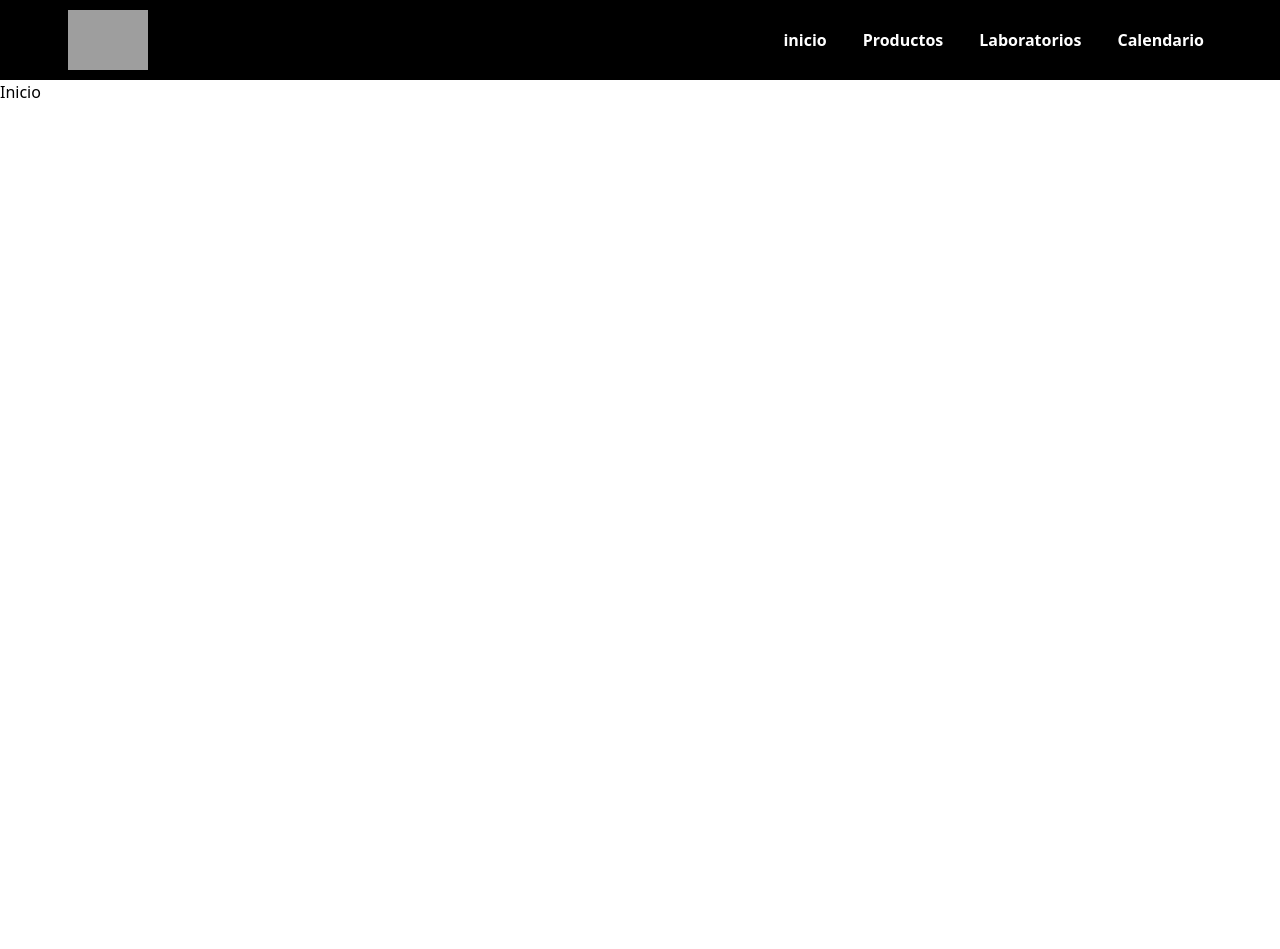
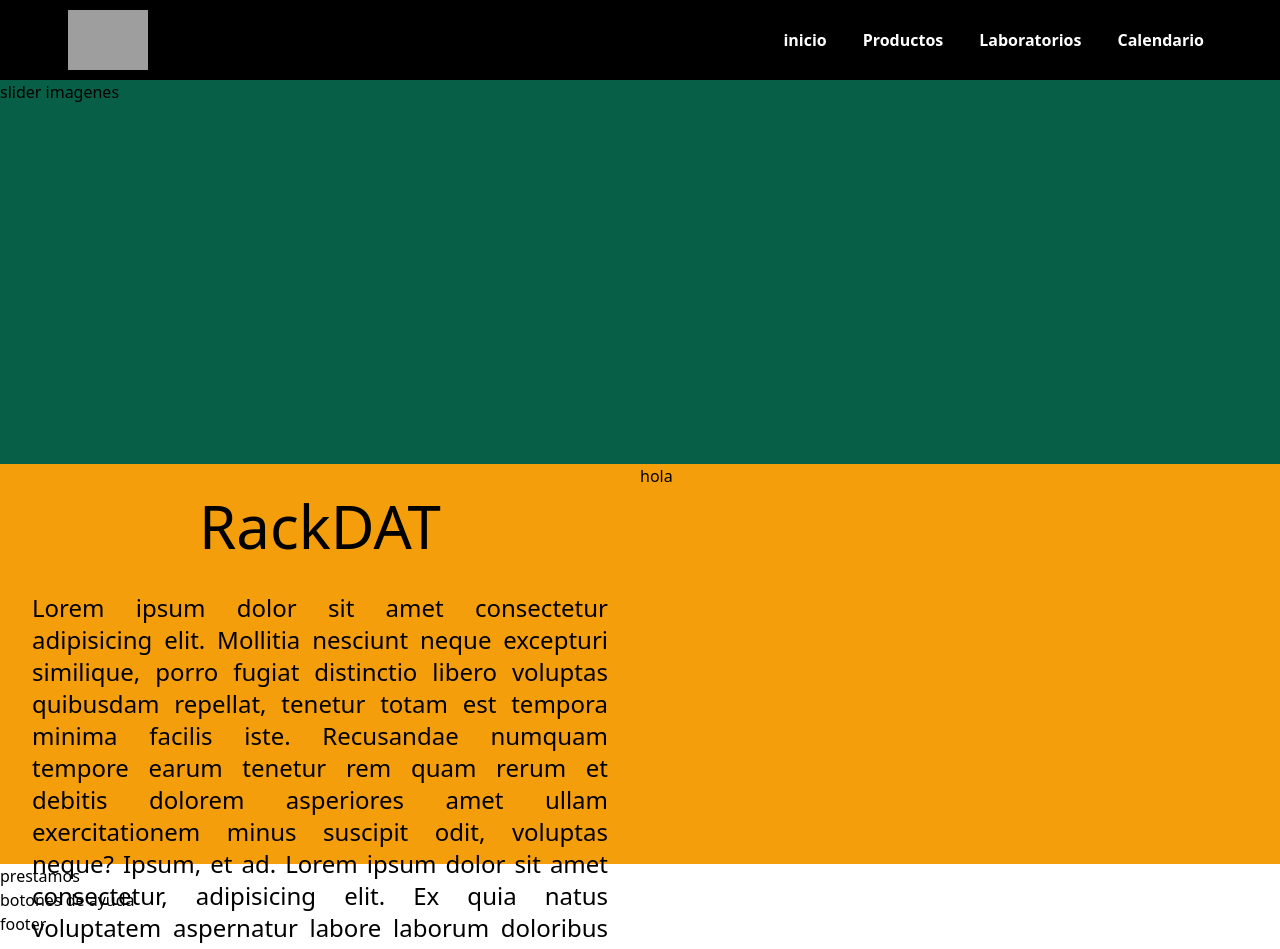
Before and after one commit to Clanie1/RackDAT, a React (Create React App) app: page /inicio in a window 1280 px wide. Shown: the top 949 px of the page. Before the commit the page ends 800 px from the top, so only its background shows below. Built offline with nearby package versions, Linux system fonts and the light colour scheme; grey boxes are pictures that could not be loaded.

Commit message:
Agregué unas divisiones básicas a la pagina de inicio

```diff
--- a/src/screens/Inicio.tsx
+++ b/src/screens/Inicio.tsx
@@ -3,7 +3,19 @@ import NavBar from "../components/Comunes/NavBar";
 const Inicio = () => {
   return (
     <div>
-      <h1>Inicio</h1>
+      <div className="bg-emerald-800 h-96">slider imagenes</div>
+      <div className="bg-amber-500 h-[400px] flex flex-row grid-cols-2">
+        <div className="w-[50%] flex flex-col space-y-1">
+          <h1 className="text-6xl m-8 text-center">RackDAT</h1>
+          <p className="text-2xl mx-8 text-justify">Lorem ipsum dolor sit amet consectetur adipisicing elit. Mollitia nesciunt neque excepturi similique, porro fugiat distinctio libero voluptas quibusdam repellat, tenetur totam est tempora minima facilis iste. Recusandae numquam tempore earum tenetur rem quam rerum et debitis dolorem asperiores amet ullam exercitationem minus suscipit odit, voluptas neque? Ipsum, et ad. Lorem ipsum dolor sit amet consectetur, adipisicing elit. Ex quia natus voluptatem aspernatur labore laborum doloribus rem repellendus. Provident, aperiam?</p>
+        </div>
+        <div className="w-[50%]">
+          hola
+        </div>
+      </div>
+      <div>prestamos</div>
+      <div>botones de ayuda</div>
+      <div>footer</div>
     </div>
   );
 };
```
